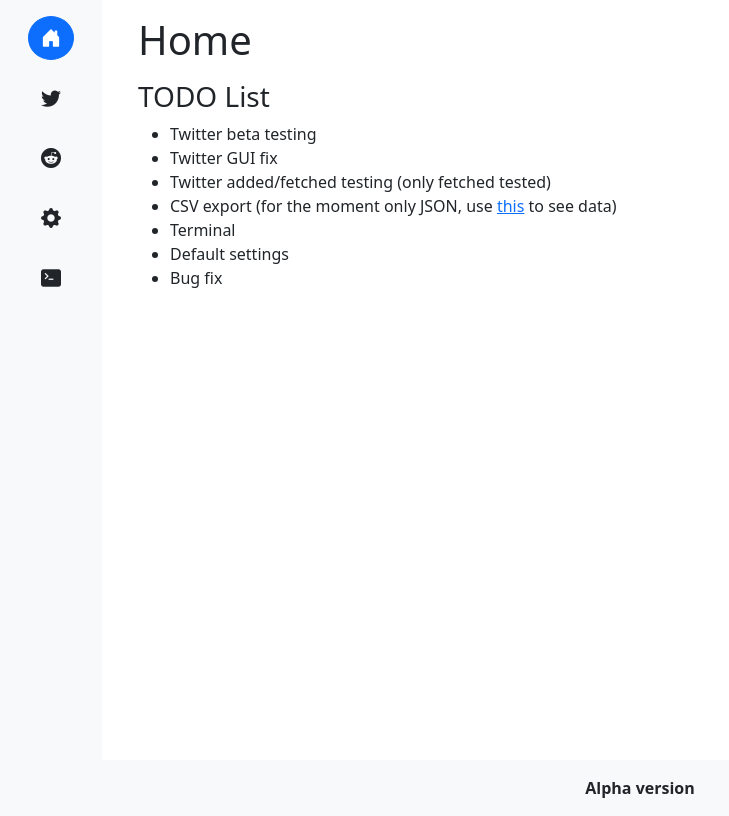
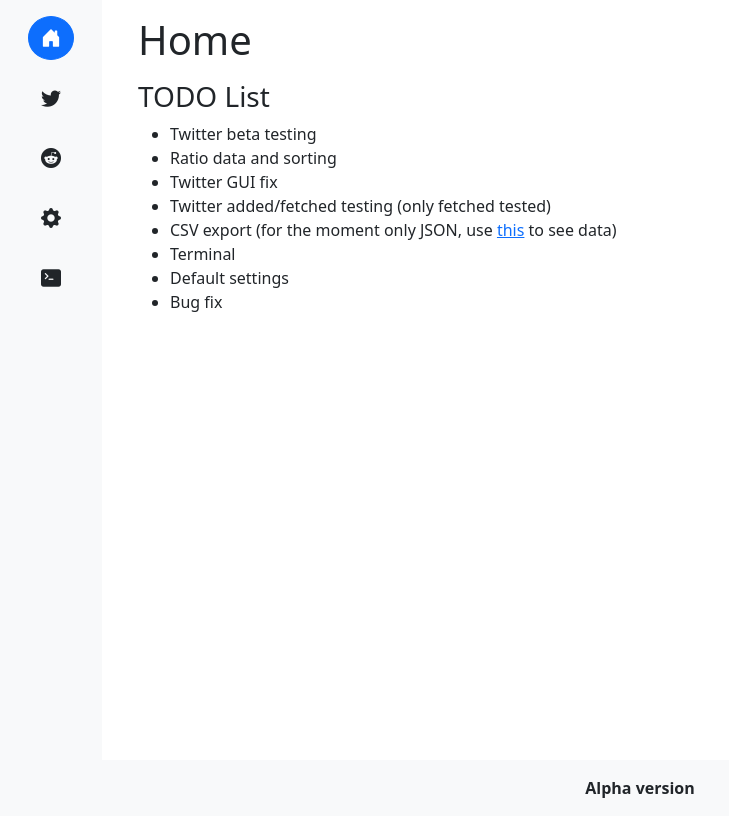
Before and after one commit to albertofinardi/SocialNewsletter, an Angular app: page /home in a window 1280 px wide. Shown: the whole page, without its empty margins (0-729 px from the left). Built offline with nearby package versions, Linux system fonts and the light colour scheme.

Commit message:
Twitter API

```diff
--- a/src/app/home/home.component.html
+++ b/src/app/home/home.component.html
@@ -5,6 +5,7 @@
     <h3>TODO List</h3>
     <ul>
         <li>Twitter beta testing</li>
+        <li>Ratio data and sorting</li>
         <li>Twitter GUI fix</li>
         <li>Twitter added/fetched testing (only fetched tested)</li>
         <li>CSV export (for the moment only JSON, use <a href="http://jsonviewer.stack.hu" target="_blank">this</a> to see data)</li>
```
